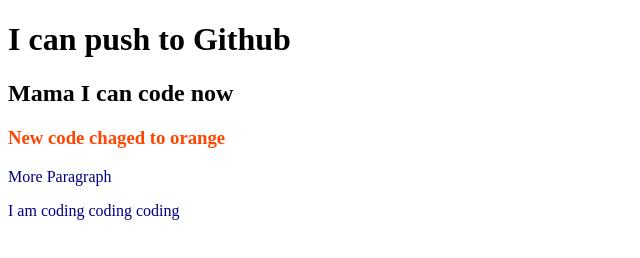
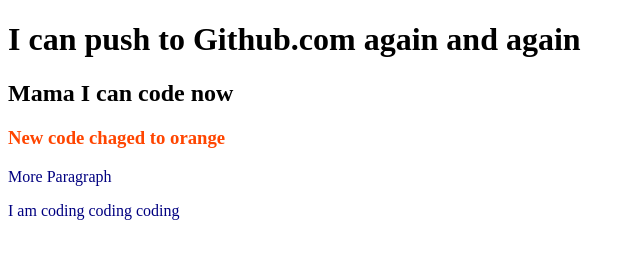
Before and after one commit to mubasshiralishanto/my-second-repo, a plain HTML site: page index.html in a window 1280 px wide. Shown: the whole page, without its empty margins (0-640 px from the left). Drawn offline with Linux system fonts and the light colour scheme.

Commit message:
again commit

```diff
--- a/index.html
+++ b/index.html
@@ -8,7 +8,7 @@
     <link rel="stylesheet" href="style.css">
 </head>
 <body>
-    <h1>I can push to Github</h1>
+    <h1>I can push to Github.com again and again </h1>
     <h2>Mama I can code now</h2>
     <h3>New code chaged to orange</h3>
     <p>More Paragraph</p>
```
